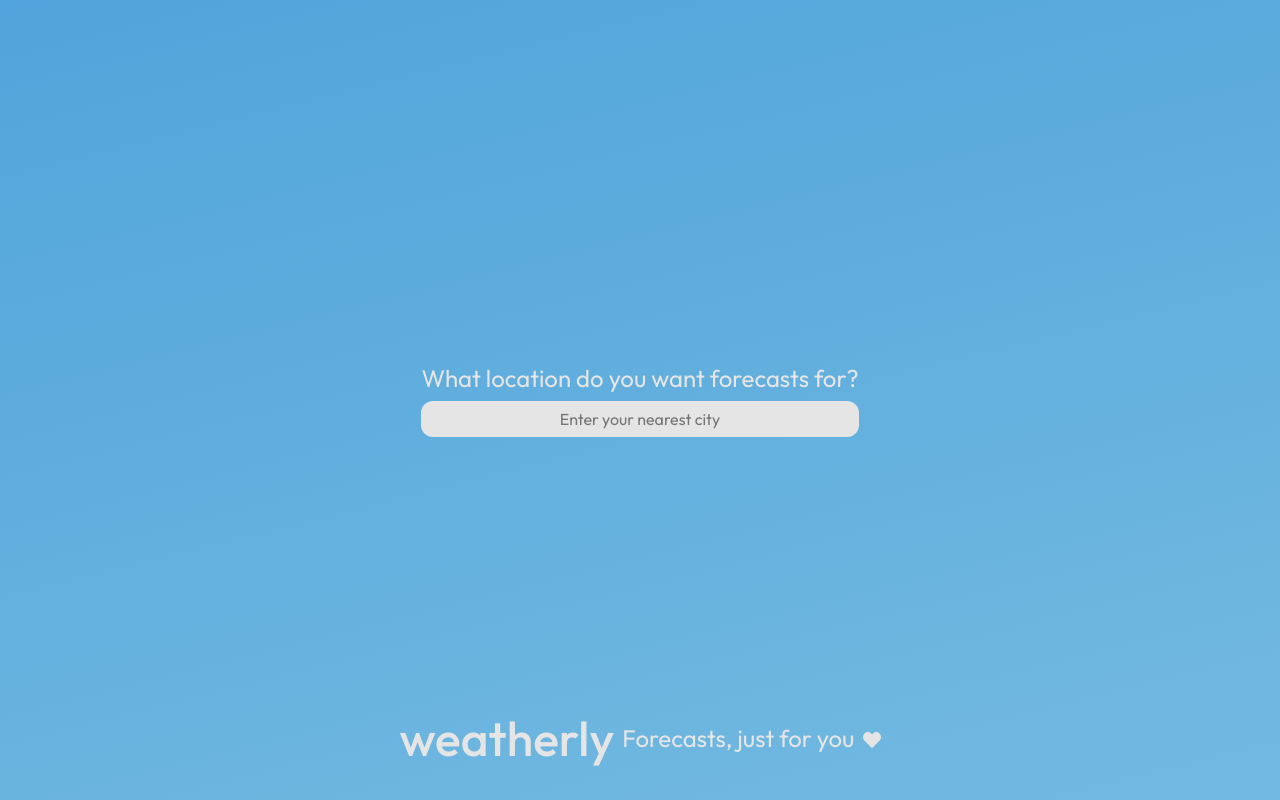
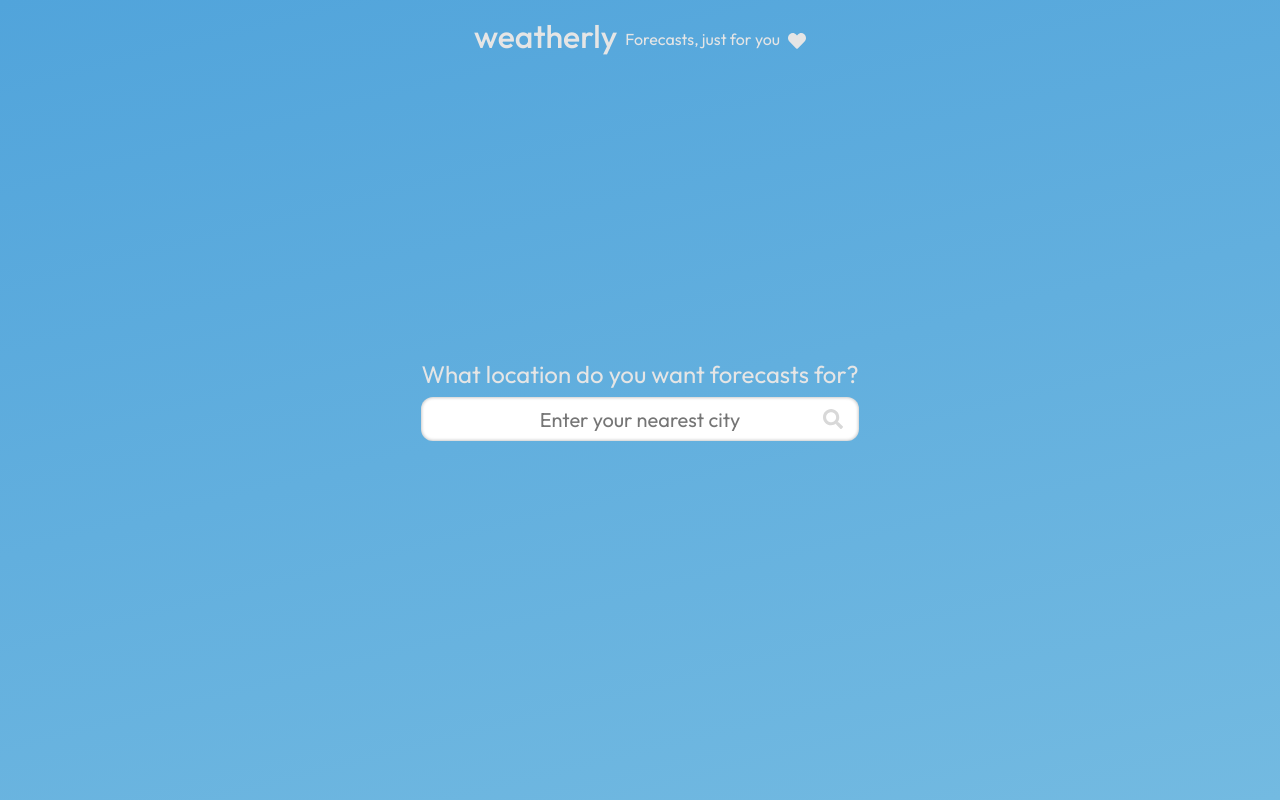
Before and after one commit to makucode/weatherly, a Next.js app: page / in a window 1280 px wide. Built offline with nearby package versions, Linux system fonts and the light colour scheme.

Commit message:
updated location picker

```diff
--- a/package.json
+++ b/package.json
@@ -10,6 +10,7 @@
   "dependencies": {
     "@bybas/weather-icons": "^2.0.0",
     "axios": "^0.25.0",
+    "framer-motion": "^6.2.3",
     "next": "12.0.7",
     "react": "17.0.2",
     "react-dom": "17.0.2",
--- a/src/components/Home/LocationPicker.jsx
+++ b/src/components/Home/LocationPicker.jsx
@@ -1,10 +1,22 @@
-import React from "react";
+import React, { useState } from "react";
+import HeartIcon from "../icons/HeartIcon";
+import SearchIcon from "../icons/SearchIcon";
 import styles from "../../styles/components/Home/LocationPicker.module.scss";
-import HeartIcon from "../icons/HeartIcon";
+import axios from "axios";
 
 const LocationPicker = () => {
-    const handleSubmit = (e) => {
+    const [location, setLocation] = useState("");
+
+    const handleSubmit = async (e) => {
         e.preventDefault();
+        try {
+            const { data } = await axios.get("/api/coordinates", {
+                params: { city: location },
+            });
+            console.log(data);
+        } catch (error) {
+            console.log(error);
+        }
     };
 
     return (
@@ -23,13 +35,21 @@ const LocationPicker = () => {
                     <label htmlFor="location">
                         What location do you want forecasts for?
                     </label>
+                    <div className={styles.LocationPickerInpputWrapper}>
                         <input
                             id="location"
                             name="location"
                             type="text"
                             placeholder="Enter your nearest city"
+                            value={location}
+                            onChange={(e) => setLocation(e.target.value)}
                         />
+                        <button type="submit">
+                            <SearchIcon />
+                        </button>
+                    </div>
                 </form>
+                <div className={styles.PlaceholderSmall}></div>
             </div>
         </section>
     );
--- /dev/null
+++ b/src/components/icons/SearchIcon.jsx
@@ -0,0 +1,18 @@
+import React from "react";
+
+const SearchIcon = () => {
+    return (
+        <svg
+            xmlns="http://www.w3.org/2000/svg"
+            viewBox="0 0 512 512"
+            width="50px"
+        >
+            <path
+                fill="currentColor"
+                d="M505 442.7L405.3 343c-4.5-4.5-10.6-7-17-7H372c27.6-35.3 44-79.7 44-128C416 93.1 322.9 0 208 0S0 93.1 0 208s93.1 208 208 208c48.3 0 92.7-16.4 128-44v16.3c0 6.4 2.5 12.5 7 17l99.7 99.7c9.4 9.4 24.6 9.4 33.9 0l28.3-28.3c9.4-9.4 9.4-24.6.1-34zM208 336c-70.7 0-128-57.2-128-128 0-70.7 57.2-128 128-128 70.7 0 128 57.2 128 128 0 70.7-57.2 128-128 128z"
+            />
+        </svg>
+    );
+};
+
+export default SearchIcon;
--- a/src/pages/api/coordinates.js
+++ b/src/pages/api/coordinates.js
@@ -4,7 +4,7 @@ const fetchCoordinates = async (req, res) => {
     try {
         const { data } = await axios.get(`${process.env.GEOCODING_URI}`, {
             params: {
-                q: "Peine",
+                q: req.query.city,
                 key: process.env.GEOCODING_API_KEY,
             },
         });
--- a/src/styles/components/Home/LocationPicker.module.scss
+++ b/src/styles/components/Home/LocationPicker.module.scss
@@ -9,21 +9,22 @@
 }
 
 .LocationPickerWrapper {
+    height: 100%;
     display: flex;
     flex-direction: column;
+    justify-content: space-between;
     align-items: center;
     row-gap: 1rem;
 }
 
 .LocationPickerHeading {
-    position: fixed;
-    bottom: 2rem;
-
     display: flex;
     column-gap: 0.5rem;
 
+    margin-top: 1rem;
+
     h1 {
-        font-size: 3rem;
+        font-size: 2rem;
         font-weight: 500;
     }
 }
@@ -34,6 +35,9 @@
     column-gap: 0.5rem;
 
     font-weight: 400;
+    font-size: 1rem;
+
+    transform: translateY(3px);
 
     svg {
         fill: $light;
@@ -63,15 +67,54 @@
         width: 100%;
         box-sizing: border-box;
 
-        padding: 0.5rem 1rem;
+        padding: 0.6rem 2.5rem;
 
-        background-color: $light;
+        color: $offDark;
 
-        font-size: 1rem;
+        box-shadow: $inset-shadow;
+
+        font-size: 1.25rem;
         text-align: center;
 
         outline: none;
         border: none;
         border-radius: $radiusMain;
     }
+
+    button {
+        position: absolute;
+        transform: translateX(-100%);
+
+        padding: 0.75rem 1rem;
+
+        background-color: transparent;
+        color: $mid;
+
+        border: none;
+        border-radius: $radiusMain;
+
+        font-size: 1.25rem;
+        font-weight: 500;
+
+        cursor: pointer;
+
+        svg {
+            width: 20px;
+
+            transition: $transNormal;
+        }
+
+        svg:hover {
+            color: $offDark;
+        }
+    }
 }
+
+.LocationPickerInpputWrapper {
+    width: 100%;
+}
+
+.PlaceholderSmall {
+    height: 40px;
+    margin-bottom: 1rem;
+}
--- a/src/styles/globals.scss
+++ b/src/styles/globals.scss
@@ -14,7 +14,9 @@ $day-gradient: linear-gradient(
 );
 
 $dark: #1a1a1a;
+$offDark: #686868;
 $light: #e5e5e5;
+$lightTransparent: #e5e5e562;
 $mid: #d8d8d8;
 $red: indianred;
 
@@ -25,6 +27,7 @@ $radiusMain: 12px;
 // Shadows
 
 $text-shadow: 0px 5px 2px rgba(0, 0, 0, 0.15);
+$inset-shadow: inset 0px 0px 3px 1px rgba(0, 0, 0, 0.2);
 
 // Transitions & Easings
 
```
Also changed, not shown: src/assets/weather/partly-cloudy-day-rain.svg (added), 1 other file (tests, documents, lock files or other folders). Lines whose indentation alone changed are shown as unchanged.
